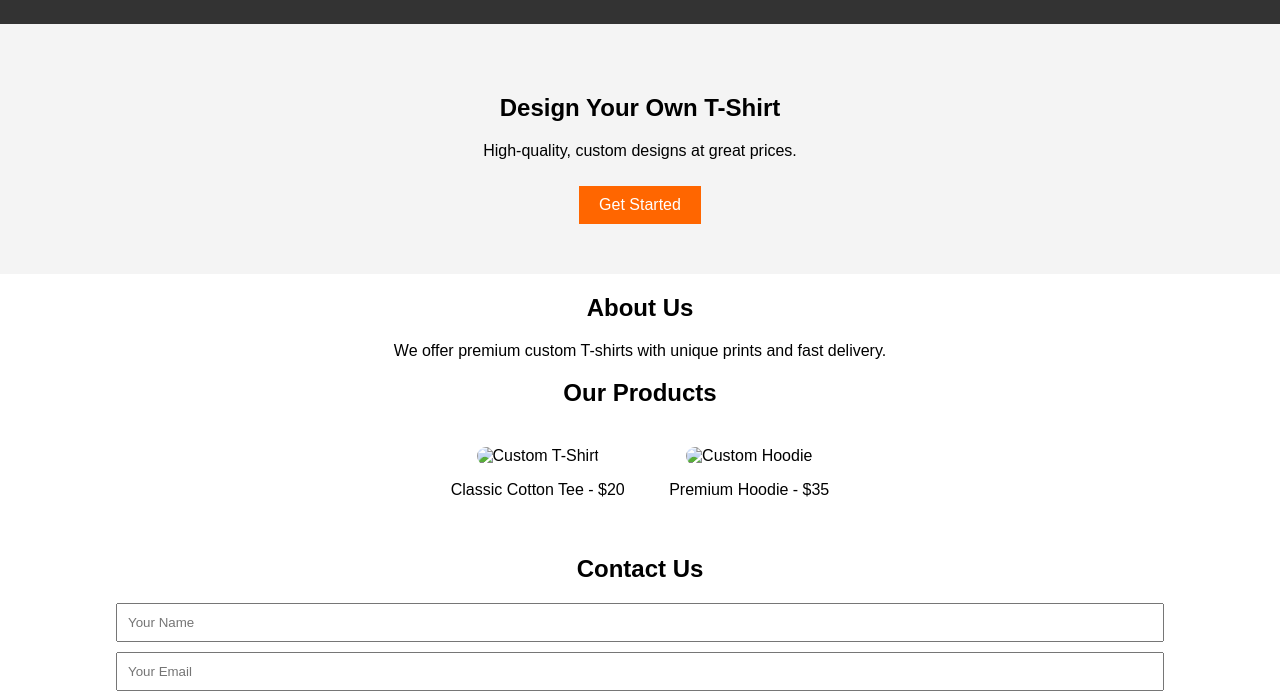
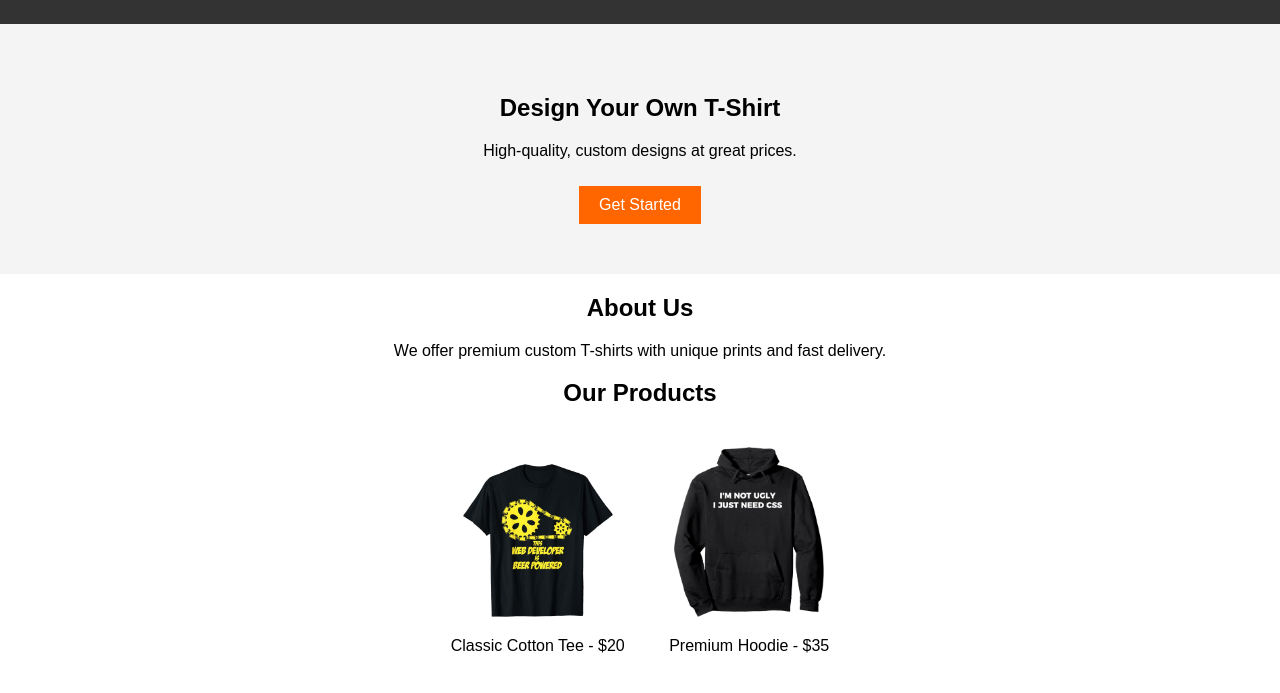
Before and after one commit to UrMjsty/tum-web-lab2, a plain HTML site: page index.html in a window 1280 px wide. Shown: the part 110-803 px from the top of the page. Drawn offline with Linux system fonts and the light colour scheme.

Commit message:
add pictures for custom hoodie and t-shirt

```diff
--- a/index.html
+++ b/index.html
@@ -32,11 +32,11 @@
 <section id="products">
     <h2>Our Products</h2>
     <div class="product">
-        <img src="tshirt1.jpg" alt="Custom T-Shirt">
+        <img src="tshirt.jpeg" alt="Custom T-Shirt">
         <p>Classic Cotton Tee - $20</p>
     </div>
     <div class="product">
-        <img src="tshirt2.jpg" alt="Custom Hoodie">
+        <img src="hoodie.jpeg   " alt="Custom Hoodie">
         <p>Premium Hoodie - $35</p>
     </div>
 </section>
```
Also changed, not shown: hoodie.jpeg (added), tshirt.jpeg (added).
